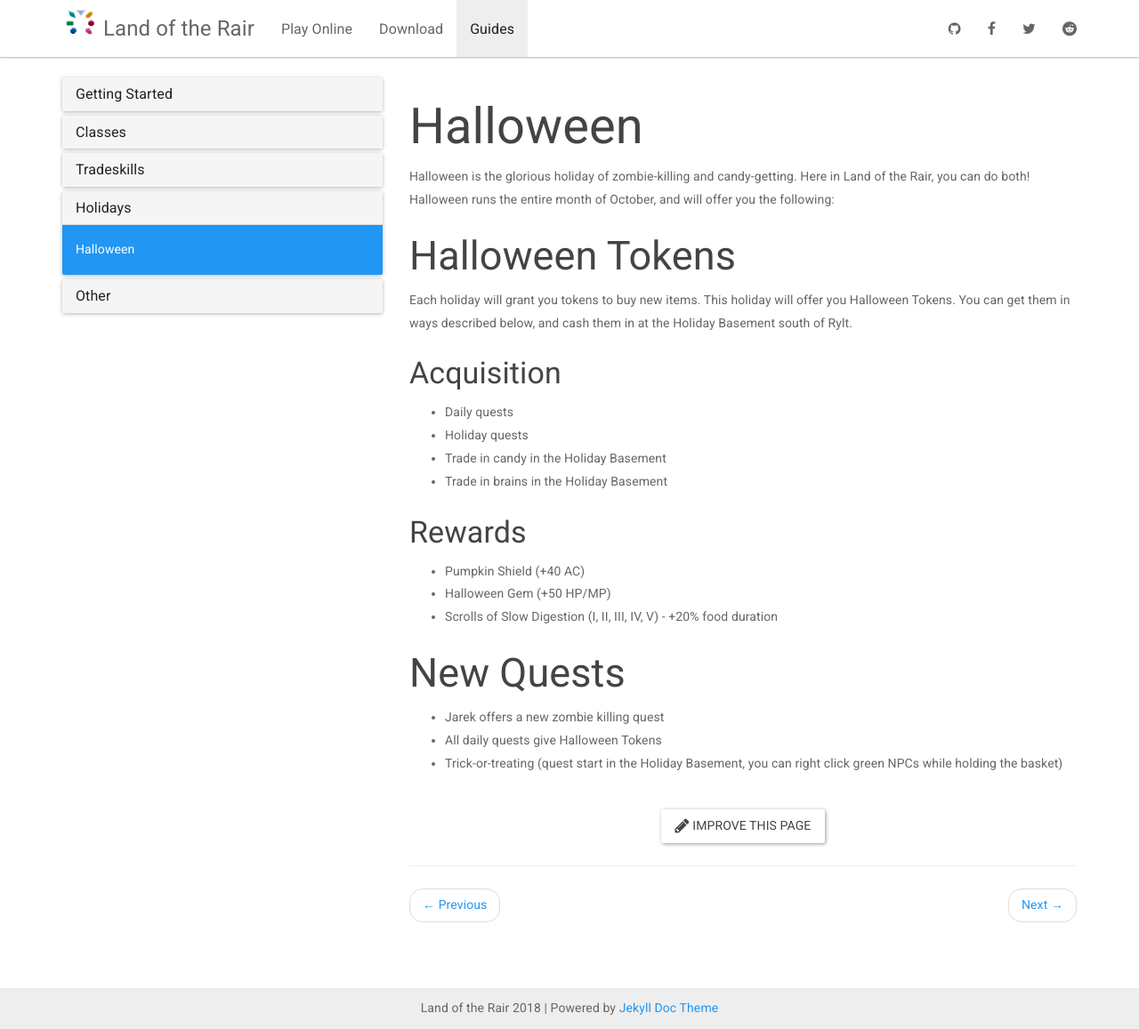
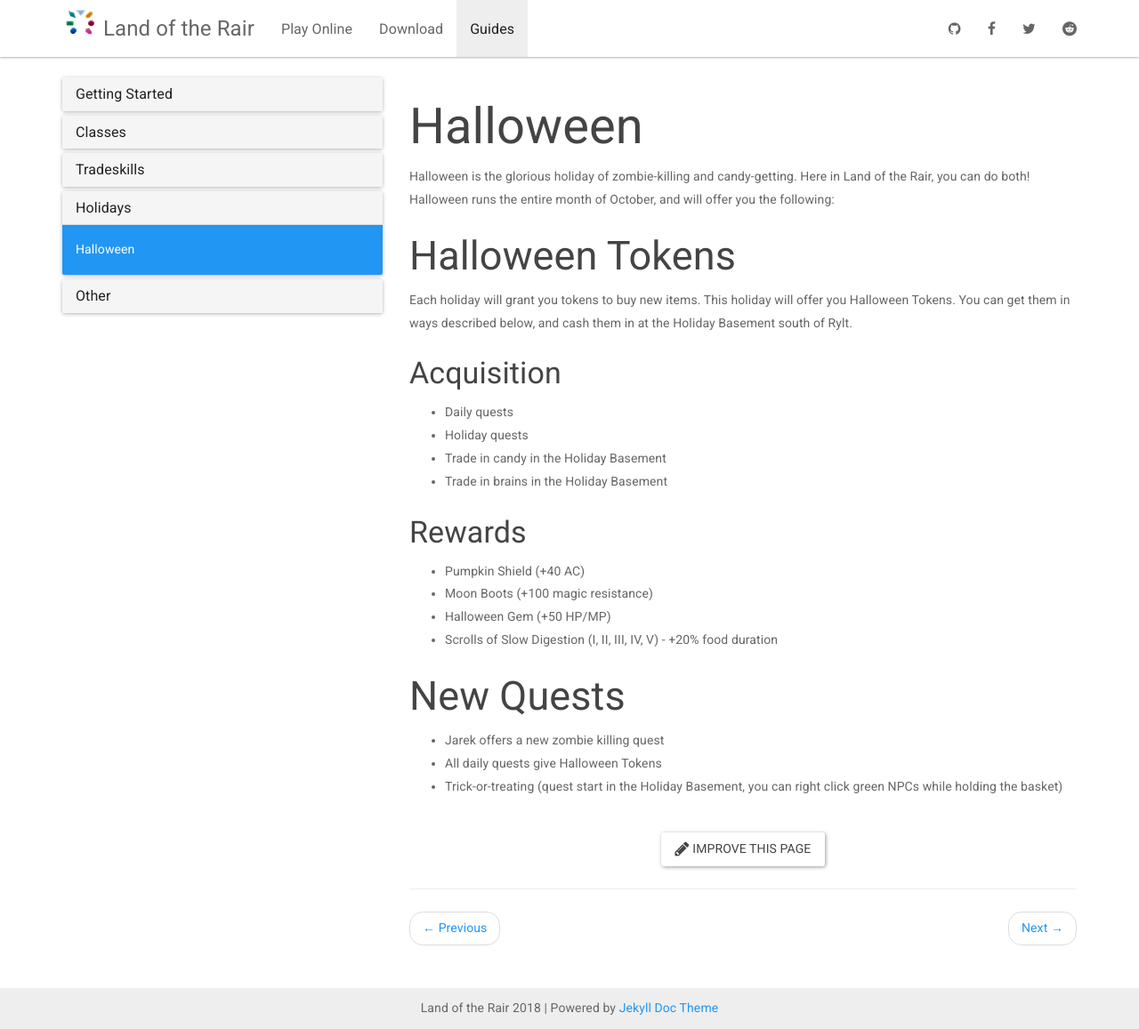
Before and after one commit to LandOfTheRair/landoftherair.github.io, a Jekyll site: the page built from _docs/holiday/halloween.md, in a window 1280 px wide and 1157 px high. Shown: the whole window at 89% size. Built offline with Jekyll 4.4.1, drawn with Linux system fonts in a browser that asks for light colours; nearby versions of some CDN libraries.

Commit message:
Update halloween.md

```diff
--- a/_docs/holiday/halloween.md
+++ b/_docs/holiday/halloween.md
@@ -19,6 +19,7 @@ Each holiday will grant you tokens to buy new items. This holiday will offer you
 ### Rewards
 
 * Pumpkin Shield (+40 AC)
+* Moon Boots (+100 magic resistance)
 * Halloween Gem (+50 HP/MP)
 * Scrolls of Slow Digestion (I, II, III, IV, V) - +20% food duration
 
```
